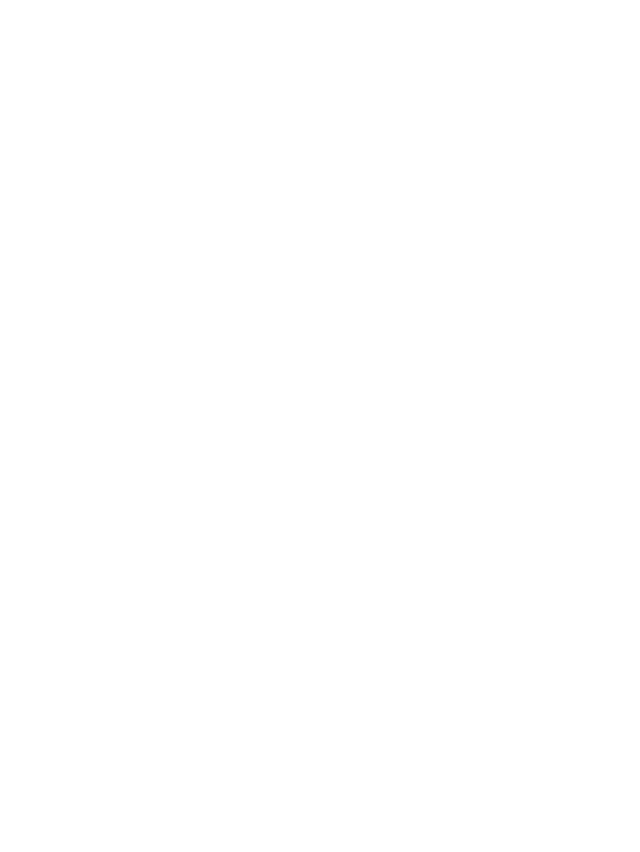
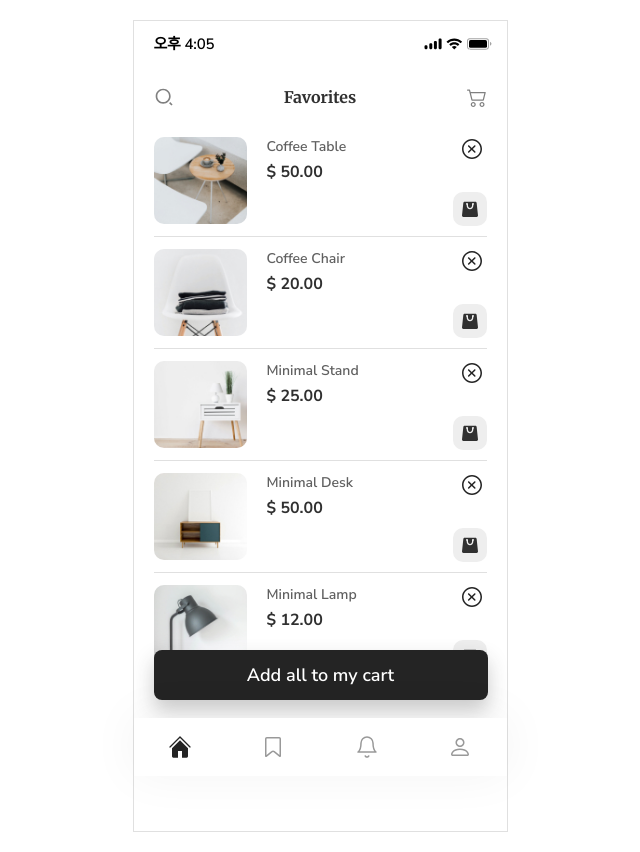
Before and after one commit to dong-geon-Lee/furniture-app-FE, a React (Vite) app: page /likes in a window 1280 px wide. Before the commit this address had no page. Shown: the whole page, without its empty margins (320-960 px from the left). Built offline with nearby package versions, Linux system fonts and the light colour scheme.

Commit message:
Favorites 목업 퍼블리싱 완료

```diff
--- a/src/App.tsx
+++ b/src/App.tsx
@@ -4,6 +4,7 @@
 import SignUp from "./pages/SignUp/SignUp";
 import Home from "./pages/Home/Home";
 import Product from "./pages/Product/Product";
+import Favorite from "./pages/Favorite/Favorite";
 
 const App = () => {
   return (
@@ -14,6 +15,7 @@
         <Route path="signup" element={<SignUp />} />
         <Route path="home" element={<Home />} />
         <Route path="home/:id" element={<Product />} />
+        <Route path="likes" element={<Favorite />} />
       </Routes>
     </div>
   );
--- /dev/null
+++ b/src/pages/Favorite/Favorite.tsx
@@ -0,0 +1,125 @@
+import * as S from "./styles";
+import * as A from "../../assets";
+import * as C from "../../constants";
+
+const Favorite = () => {
+  const koreanTimeFormatter = new Intl.DateTimeFormat("ko-KR", C.options);
+  const koreanTime = koreanTimeFormatter.format(new Date());
+
+  return (
+    <S.Container>
+      <S.Div className="header">
+        <S.P>{koreanTime}</S.P>
+        <S.Img src={A.container} alt="container" />
+      </S.Div>
+
+      <S.Div className="box">
+        <S.Img src={A.search} alt="search" className="logo" />
+        <S.Div>
+          <S.H1>Favorites</S.H1>
+        </S.Div>
+        <S.Img src={A.cart} alt="cart" className="logo" />
+      </S.Div>
+
+      <S.Section className="favorite__list">
+        <S.Main className="grid__box">
+          <S.Img src={A.favor__desk} alt="favor__desk" className="grid__img" />
+          <S.Div className="favorite__info">
+            <S.Label>Coffee Table</S.Label>
+            <S.Span>$ 50.00</S.Span>
+          </S.Div>
+          <S.Div className="favorite__btns">
+            <S.Button className="xIcon__btn">
+              <S.Img src={A.xIcon} alt="xIcon" className="xIcon" />
+            </S.Button>
+            <S.Button className="shopping__btn">
+              <S.Img src={A.shopping} alt="shopping" className="shopping" />
+            </S.Button>
+          </S.Div>
+        </S.Main>
+
+        <S.Main className="grid__box">
+          <S.Img src={A.favor__desk2} alt="favor__desk" className="grid__img" />
+          <S.Div className="favorite__info">
+            <S.Label>Coffee Chair</S.Label>
+            <S.Span>$ 20.00</S.Span>
+          </S.Div>
+          <S.Div className="favorite__btns">
+            <S.Button className="xIcon__btn">
+              <S.Img src={A.xIcon} alt="xIcon" className="xIcon" />
+            </S.Button>
+            <S.Button className="shopping__btn">
+              <S.Img src={A.shopping} alt="shopping" className="shopping" />
+            </S.Button>
+          </S.Div>
+        </S.Main>
+
+        <S.Main className="grid__box">
+          <S.Img src={A.favor__desk3} alt="favor__desk" className="grid__img" />
+          <S.Div className="favorite__info">
+            <S.Label>Minimal Stand</S.Label>
+            <S.Span>$ 25.00</S.Span>
+          </S.Div>
+          <S.Div className="favorite__btns">
+            <S.Button className="xIcon__btn">
+              <S.Img src={A.xIcon} alt="xIcon" className="xIcon" />
+            </S.Button>
+            <S.Button className="shopping__btn">
+              <S.Img src={A.shopping} alt="shopping" className="shopping" />
+            </S.Button>
+          </S.Div>
+        </S.Main>
+
+        <S.Main className="grid__box">
+          <S.Img src={A.favor__desk4} alt="favor__desk" className="grid__img" />
+          <S.Div className="favorite__info">
+            <S.Label>Minimal Desk</S.Label>
+            <S.Span>$ 50.00</S.Span>
+          </S.Div>
+          <S.Div className="favorite__btns">
+            <S.Button className="xIcon__btn">
+              <S.Img src={A.xIcon} alt="xIcon" className="xIcon" />
+            </S.Button>
+            <S.Button className="shopping__btn">
+              <S.Img src={A.shopping} alt="shopping" className="shopping" />
+            </S.Button>
+          </S.Div>
+        </S.Main>
+
+        <S.Main className="grid__box">
+          <S.Img src={A.favor__desk5} alt="favor__desk" className="grid__img" />
+          <S.Div className="favorite__info">
+            <S.Label>Minimal Lamp</S.Label>
+            <S.Span>$ 12.00</S.Span>
+          </S.Div>
+          <S.Div className="favorite__btns">
+            <S.Button className="xIcon__btn">
+              <S.Img src={A.xIcon} alt="xIcon" className="xIcon" />
+            </S.Button>
+            <S.Button className="shopping__btn">
+              <S.Img src={A.shopping} alt="shopping" className="shopping" />
+            </S.Button>
+          </S.Div>
+        </S.Main>
+        <S.Button className="cart__btn">Add all to my cart</S.Button>
+      </S.Section>
+
+      <S.Nav className="nav">
+        <S.Div className="icon__box">
+          <S.Img src={A.home} alt="home" className="navIcon" />
+        </S.Div>
+        <S.Div className="icon__box">
+          <S.Img src={A.marker} alt="marker" className="navIcon" />
+        </S.Div>
+        <S.Div className="icon__box">
+          <S.Img src={A.bell} alt="bell" className="navIcon" />
+        </S.Div>
+        <S.Div className="icon__box">
+          <S.Img src={A.bi} alt="bi" className="navIcon" />
+        </S.Div>
+      </S.Nav>
+    </S.Container>
+  );
+};
+
+export default Favorite;
--- /dev/null
+++ b/src/pages/Favorite/styles.ts
@@ -0,0 +1,191 @@
+import styled from "styled-components";
+
+export const Container = styled.div`
+  width: inherit;
+  height: inherit;
+  background-color: #fff;
+  border: 1px solid #e0e0e0;
+`;
+
+export const Div = styled.div`
+  &.header {
+    display: flex;
+    justify-content: space-between;
+    align-items: center;
+    padding: 1.4rem 1.45rem 1.2rem 1.99rem;
+    margin-bottom: 2.187rem;
+  }
+
+  &.box {
+    display: flex;
+    justify-content: space-between;
+    padding: 0 2rem;
+    margin-bottom: 3rem;
+  }
+
+  &.favorite__btns {
+    display: flex;
+    flex-direction: column;
+    margin-left: 2rem;
+    align-items: flex-end;
+    justify-content: space-between;
+    height: 90%;
+  }
+
+  &.favorite__info {
+    display: flex;
+    flex-direction: column;
+    margin-left: 2rem;
+  }
+
+  &.icon__box {
+    width: 100%;
+    height: 100%;
+    display: flex;
+    align-items: center;
+    justify-content: center;
+    cursor: pointer;
+
+    &:hover {
+      background-color: #e0e0e0;
+    }
+  }
+`;
+
+export const Main = styled.main`
+  &.grid__box {
+    display: grid;
+    grid-template-columns: 1fr 2fr 0.4fr;
+    height: 10rem;
+    margin: 1.2rem 0;
+    border-bottom: 1px solid #e0e0e0;
+  }
+`;
+
+export const P = styled.p`
+  color: #000;
+  text-align: center;
+  font-family: "Nunito Sans", sans-serif;
+  font-size: 1.5rem;
+  font-weight: 600;
+  line-height: 1.8rem;
+  letter-spacing: -0.16px;
+`;
+
+export const Img = styled.img`
+  &.logo {
+    width: 2rem;
+    height: 2rem;
+    object-fit: cover;
+    display: block;
+  }
+
+  &.grid__img {
+    border-radius: 1rem;
+    width: 100%;
+    height: 88%;
+    object-fit: cover;
+  }
+
+  &.xIcon {
+    width: 2.4rem;
+    height: 2.4rem;
+    object-fit: cover;
+    display: block;
+  }
+
+  &.shopping {
+    width: 2rem;
+    height: 2rem;
+    object-fit: cover;
+    display: block;
+  }
+
+  &.navIcon {
+    width: 2.4rem;
+    height: 2.4rem;
+    object-fit: cover;
+    display: block;
+  }
+`;
+
+export const H1 = styled.h1`
+  color: #303030;
+  text-align: center;
+  font-family: Merriweather;
+  font-size: 1.6rem;
+  font-weight: 700;
+  line-height: normal;
+`;
+
+export const Label = styled.label`
+  color: #606060;
+  font-family: Nunito Sans;
+  font-size: 1.4rem;
+  font-weight: 600;
+  line-height: normal;
+  margin-bottom: 0.5rem;
+`;
+
+export const Span = styled.span`
+  color: #303030;
+  font-family: Nunito Sans;
+  font-size: 1.6rem;
+  font-weight: 700;
+  line-height: normal;
+`;
+
+export const Section = styled.section`
+  padding: 0 2rem;
+`;
+
+export const Button = styled.button`
+  border: none;
+  cursor: pointer;
+
+  &.xIcon__btn {
+    background-color: transparent;
+    margin-right: 0.3rem;
+  }
+
+  &.shopping__btn {
+    border-radius: 1rem;
+    background: #eee;
+    padding: 0.7rem;
+  }
+
+  &.cart__btn {
+    position: fixed;
+    bottom: 10rem;
+    width: 33.4rem;
+    height: 5rem;
+    border-radius: 0.8rem;
+    background: #242424;
+    box-shadow: 0 1rem 2rem 0 rgba(48, 48, 48, 0.25);
+    color: #fff;
+    text-align: center;
+    font-family: Nunito Sans;
+    font-size: 1.8rem;
+    font-weight: 600;
+    line-height: normal;
+  }
+`;
+
+export const Nav = styled.nav`
+  position: fixed;
+  bottom: 2.4rem;
+  width: 37.3rem;
+  height: 5.8rem;
+  display: flex;
+  justify-content: space-around;
+  align-items: center;
+  background: #fff;
+  box-shadow: 0 -0.2rem 5rem 0 rgba(0, 0, 0, 0.05);
+`;
+
+export const ImgLogo = styled.img`
+  width: 2.4rem;
+  height: 2.4rem;
+  object-fit: cover;
+  display: block;
+`;
```
Also changed, not shown: src/assets/index.ts (+9 -0 lines).
